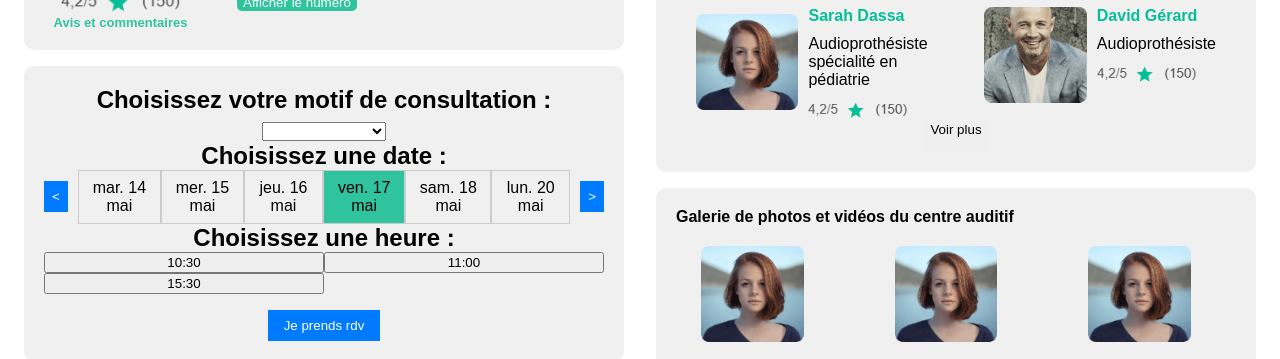
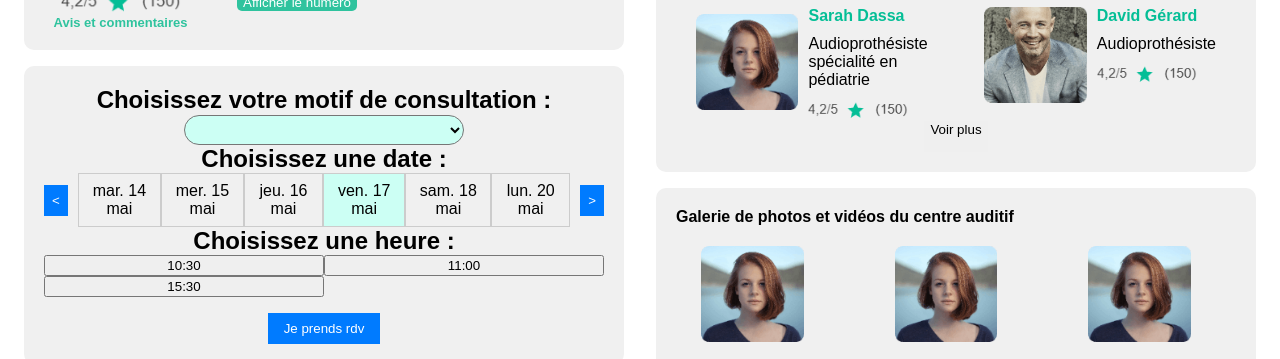
Before and after one commit to Chrisdlm60/MyAudio, a plain HTML site: page index.html in a window 1280 px wide. Both pictures are taken after a click on the element 324 px from the left and 630 px from the top of the page. Shown: the part 434-793 px from the top of the page. Drawn offline with Linux system fonts and the light colour scheme.

Commit message:
style_app

```diff
--- a/css/styles.css
+++ b/css/styles.css
@@ -122,9 +122,7 @@ body{
         }
         div#r_sociaux div#social {
             margin-right: 10px;
-
         }
-
         div.centre div#logo {
             background-color: white;
             width: 153px;
@@ -173,6 +171,13 @@ body{
         div.calendar {
             text-align: center;
         }
+        div.calendar #consultation-type {
+            width: 50%;
+            height: 30px;
+            border-radius: 20px;
+            text-align: center;
+            font-size: 1rem;
+        }
         div.calendar .date-selection {
             display: flex;
             align-items: center;
@@ -204,12 +209,12 @@ body{
             cursor: pointer;
         }
 
-        div.calendar .day:hover {
-            background-color: #2FC39E;
+        div.calendar .day:hover,
+        div.calendar .selected-day,
+        div.calendar .selected-time,
+        div.calendar .selected-time:hover {
+            background-color: #CCFFF4;
 
-        }
-        div.calendar .selected-day {
-            background-color: #2FC39E;
         }
         div.calendar .time-selection {
             display: grid;
@@ -229,10 +234,6 @@ body{
             border: 1px solid #ccc;
             border-radius: 5px;
             cursor: pointer;
-        }
-        div.calendar .selected-time,
-        div.calendar .selected-time:hover {
-            background-color: #2FC39E;
         }
 
         div.calendar .see-more-button {
--- a/index.html
+++ b/index.html
@@ -83,7 +83,7 @@
                     <div class="calendar box" id="">
                         <h2 id="calendar-title">Choisissez votre motif de consultation :
                             <div>
-                                <select id="consultation-type">
+                                <select class="bg-green-light" id="consultation-type">
                                     <option value=""></option>
                                     <option value="1ere-consultation">1ere consultation</option>
                                     <option value="suivi">Suivi</option>
```
